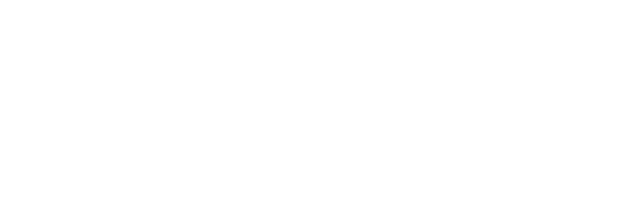
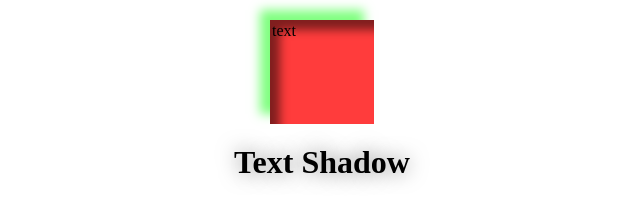
Before and after one commit to Modularity-Community/weekly-class-workshop, a plain HTML site: page weeklyclass/index.html in a window 1280 px wide. Shown: the whole page, without its empty margins (318-958 px from the left). Drawn offline with Linux system fonts and the light colour scheme.

Commit message:
uppdate week 5

```diff
--- a/weeklyclass/index.html
+++ b/weeklyclass/index.html
@@ -6,9 +6,31 @@
     <meta name="viewport" content="width=device-width, initial-scale=1.0">
     <title>Document</title>
     <style>
+        .kotak{
+            width: 100px;
+            height: 100px;
+            margin:20px auto;
+            padding: 2px;
+            /* border-radius: 50px; */
+            background-color: rgba(255, 0, 0, 0.763);
+            box-shadow: 10px  10px 10px 0px rgba(0,0,0,0.5) inset,-10px  -10px 10px 0px rgba(0,255,0,0.5);
+
+            /* background-image: linear-gradient(to bottom right, #659999,#f4791f); */
+        }
+        h1{
+            margin: 0 auto;
+            width: fit-content;
+            text-shadow: 0px  0px 20px rgba(0,0,0,0.5)
+        }
+        /* .kotak:hover{
+
+        } */
     </style>
 </head>
 <body>
-
+    <div class="kotak">
+        text
+    </div>
+    <h1>Text Shadow</h1>
 </body>
 </html>
```
